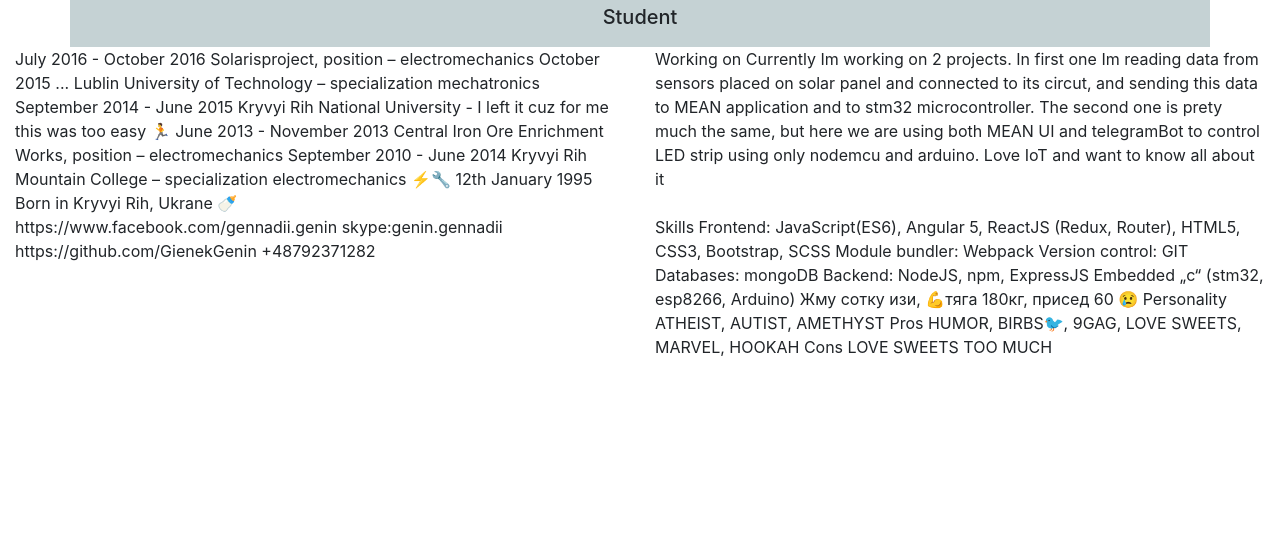
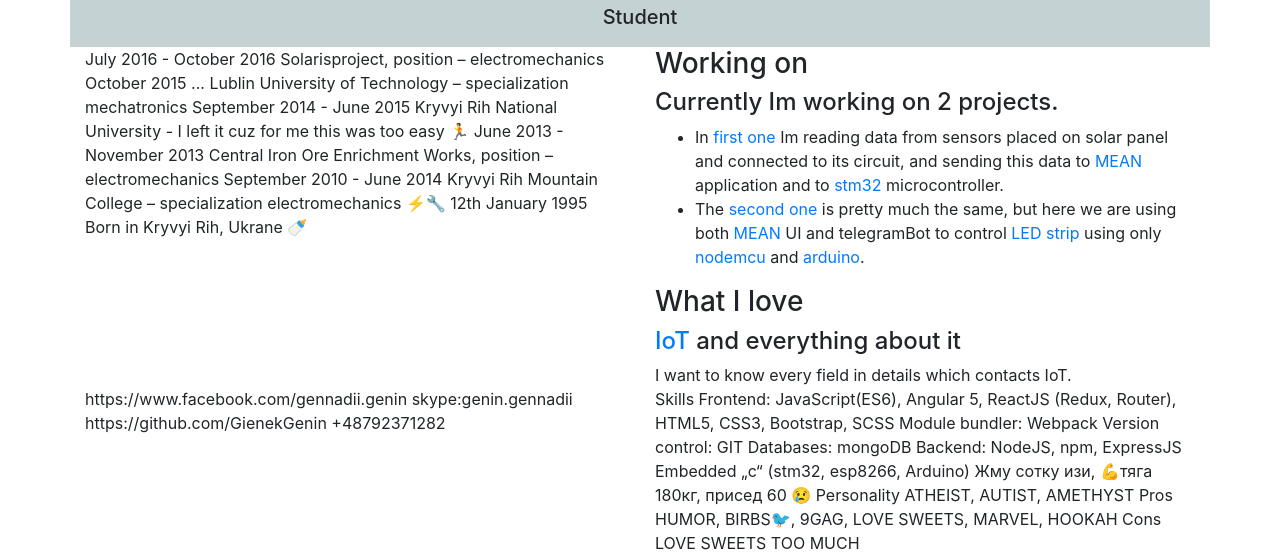
Before and after one commit to GienekGenin/homepage, a plain HTML site: page index.html in a window 1280 px wide. Shown: the part 307-862 px from the top of the page. Before the commit the page ends 800 px from the top, so only its background shows below. Drawn offline with nearby package versions, Linux system fonts and the light colour scheme.

Commit message:
Fixed markup in intro block

```diff
--- a/index.html
+++ b/index.html
@@ -30,7 +30,7 @@
         <h5>Student</h5>
     </div>
 </div>
-<div class="container-fluid">
+<div class="container">
     <div class="row">
         <div class="col-sm-12 col-md-6 col-lg-6 col-xl-6 timeline">
             July 2016 - October 2016
@@ -52,13 +52,22 @@
             Born in Kryvyi Rih, Ukrane 🍼
         </div>
         <div class="col-sm-12 col-md-6 col-lg-6 col-xl-6 intro">
-            Working on
-            Currently Im working on 2 projects.
-
-            In first one Im reading data from sensors placed on solar panel and connected to its circut, and sending this data to MEAN application and to stm32 microcontroller.
-            The second one is prety much the same, but here we are using both MEAN UI and telegramBot to control LED strip using only nodemcu and arduino.
-            Love
-            IoT and want to know all about it
+            <h3>Working on</h3>
+            <h4>Currently Im working on 2 projects.</h4>
+            <ul>
+                <li>
+                    In <a href="https://github.com/GienekGenin/MEAN-NodeMCU">first one</a> Im reading data from sensors placed on solar panel and connected to its circuit, and
+                    sending this data to <a href="http://mean.io/">MEAN</a> application and to <a href="https://os.mbed.com/platforms/ST-Nucleo-F767ZI/">stm32</a> microcontroller.
+                </li>
+                <li>
+                    The <a href="https://github.com/GienekGenin/WS2812_led_controller">second one</a> is pretty much the same, but here we are using both <a href="http://mean.io/">MEAN</a> UI and telegramBot to control
+                    <a href="https://www.adafruit.com/product/1138">LED strip</a> using only <a href="https://en.wikipedia.org/wiki/NodeMCU">nodemcu</a> and
+                    <a href="https://www.arduino.cc/">arduino</a>.
+                </li>
+            </ul>
+            <h3>What I love</h3>
+            <h4><a href="https://en.wikipedia.org/wiki/Internet_of_things">IoT</a> and everything about it</h4>
+            <span>I want to know every field in details which contacts IoT.</span>
         </div>
     </div>
     <div class="row">
```
